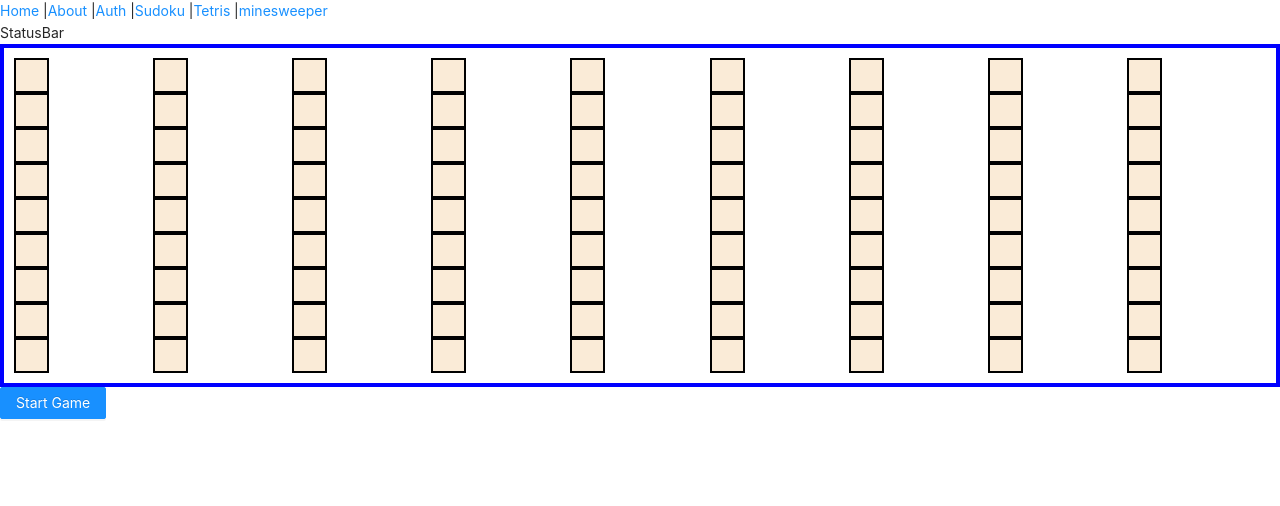
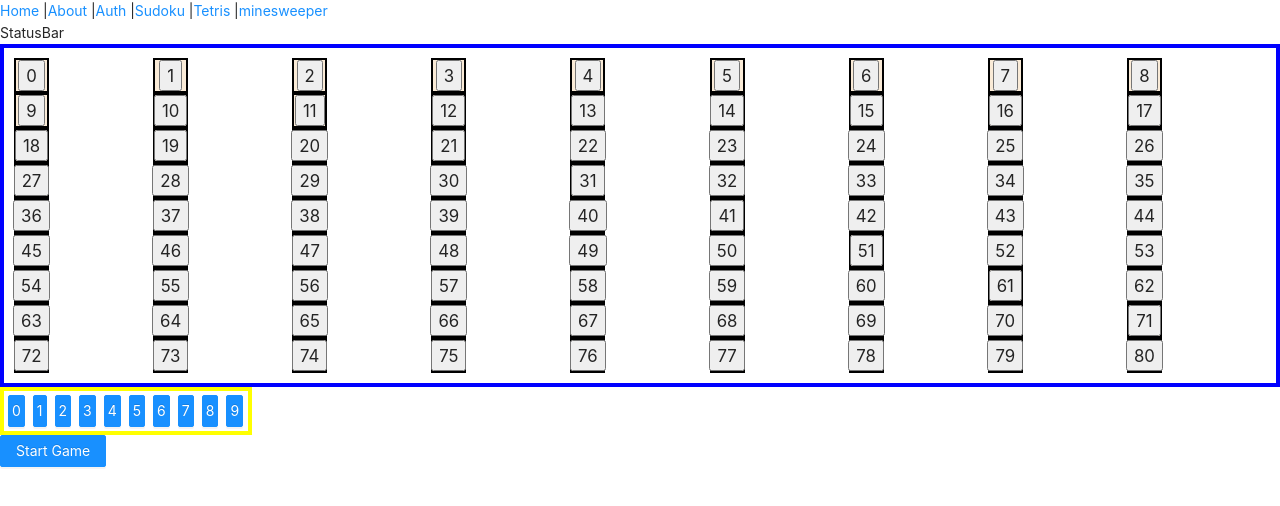
Before and after one commit to Manion-sebastian/waggroup, a Next.js app: page /sudokuTest in a window 1280 px wide. Shown: the top 506 px of the page. Built offline with nearby package versions, Linux system fonts and the light colour scheme.

Commit message:
grabbed Inner text, can compare

```diff
--- a/components/sudoku/board.tsx
+++ b/components/sudoku/board.tsx
@@ -14,17 +14,22 @@ import styles from '../../styles/sudoku/Board.module.css'
 
 type Props = {
   game: number[] | null[]
+  selectedCell : any // find better type
 }
 
-const Board = ({ game, }: Props) => {
+const Board = ({ game, selectedCell }: Props) => {
+
+
 
   return (
     <div className={styles.boardConstraints}>
       {game.map((num: number | null, i:number) => (
-            <Cell
-              key={`cell-id-${i}`}
-              num={num}
-            />
+          <Cell
+            key={`cell-id-${i}`}
+            selectedCell={selectedCell}
+            num={num}
+            cellNo={i}
+          />
         ))}
     </div>
   )
--- a/components/sudoku/cell.tsx
+++ b/components/sudoku/cell.tsx
@@ -1,13 +1,36 @@
-import React from 'react'
+import React, { useState } from 'react'
 import styles from '../../styles/sudoku/Cell.module.css'
 
 type Props = {
     num: number | null
+    cellNo: number
+    selectedCell : any
 }
 
-const Cell = ({num}: Props) => {
+const Cell = ({cellNo, num, selectedCell}: Props) => {
+
+  const [currentCell, setCurrentCell] = useState(null)
+
+  // const closedInput = <input readOnly type="number" value={num || 0} />
+  // const openInput = <input type='number' />
+
+  const closedButton = <button disabled >{num}</button>
+  const openButton = <button >{cellNo}</button>
+
+  const handleCell = (e:any) => {
+    setCurrentCell(e.target.value)
+    console.log(currentCell)
+    // console.log(e.target.value)
+  }
   return (
-    <div className={styles.size}>{num}</div>
+    <div
+      onClick={selectedCell}
+      className={styles.size}
+    >
+     {num? closedButton: openButton }
+
+
+     </div>
   )
 }
 
--- a/components/sudoku/startSection.tsx
+++ b/components/sudoku/startSection.tsx
@@ -3,12 +3,15 @@ import { Button } from 'antd'
 
 type Props = {
     handleStartGame: any
+    gameStarted : string
 }
 
-const StartSection = ({handleStartGame}: Props) => {
+const StartSection = ({handleStartGame, gameStarted}: Props) => {
+
   return (
+
     <div>
-        <Button type='primary' onClick={handleStartGame}>Start Game</Button>
+        <Button type='primary' onClick={handleStartGame}>{gameStarted}</Button>
     </div>
   )
 }
--- a/components/sudoku/sudokuGame.tsx
+++ b/components/sudoku/sudokuGame.tsx
@@ -1,4 +1,4 @@
-import React, { useState } from 'react'
+import React, { SetStateAction, SyntheticEvent, useState } from 'react'
 import Board from './board'
 import ControlBar from './controlBar'
 import StatusBar from './statusBar'
@@ -15,8 +15,13 @@ const SudokuGame = (props: Props) => {
   const [currentPuzzle, setCurrentPuzzle] = useState<number[] | null[]>(tempBoard)
   const [solvedPuzzle, setSolvedPuzzle] = useState<number[]>([])
   const [hasGame, setHasGame] = useState<boolean>(false)
+  const [currentCell, setCurrentCell] = useState()
 
+ // handle selected cell will grab the index of the cell and until another cell is checked it will be acted on.
 
+ // when a button is pressed it will change the string to have that index saved in currentCell be the value of the button.
+
+ // when a new input is pushed in -- run a check on the string. if the new check is not the correct tally the error in secret. when the board is completed updated tally to show errors.
 
 const handleStartGame = () => {
   setCurrentPuzzle( makepuzzle() )
@@ -24,13 +29,31 @@ const handleStartGame = () => {
   setHasGame(true)
 }
 
+const handleSelectedCell = (e : any) => {
+  setCurrentCell(e.target.innerText)
+  console.log('handlesecledcell')
+  console.log(currentCell)
+  // console.log(e)
+
+}
+
+const handleStartButton = () => {
+  let blurb = ''
+  if(hasGame) {
+    blurb = 'New Game'
+  } else
+   blurb = "Start Game"
+
+  return blurb
+}
+
 
   return (
     <div className={styles.gameConstraints}>
       <StatusBar />
-      <Board game={currentPuzzle} />
-      {hasGame? <ControlBar  /> : <StartSection handleStartGame={handleStartGame} />}
-
+      <Board game={currentPuzzle} selectedCell={handleSelectedCell} />
+      <ControlBar  />
+      <StartSection gameStarted={handleStartButton()} handleStartGame={handleStartGame} />
     </div>
   )
 }
```
